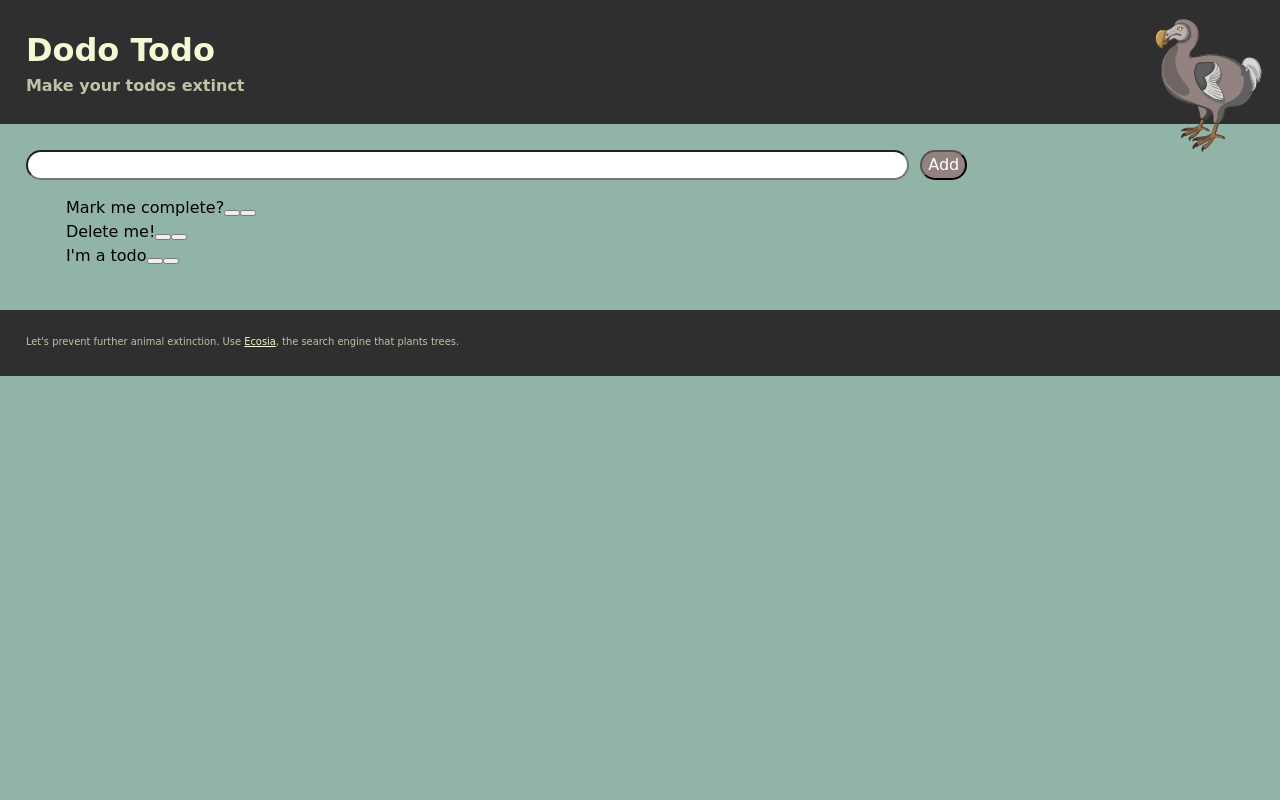
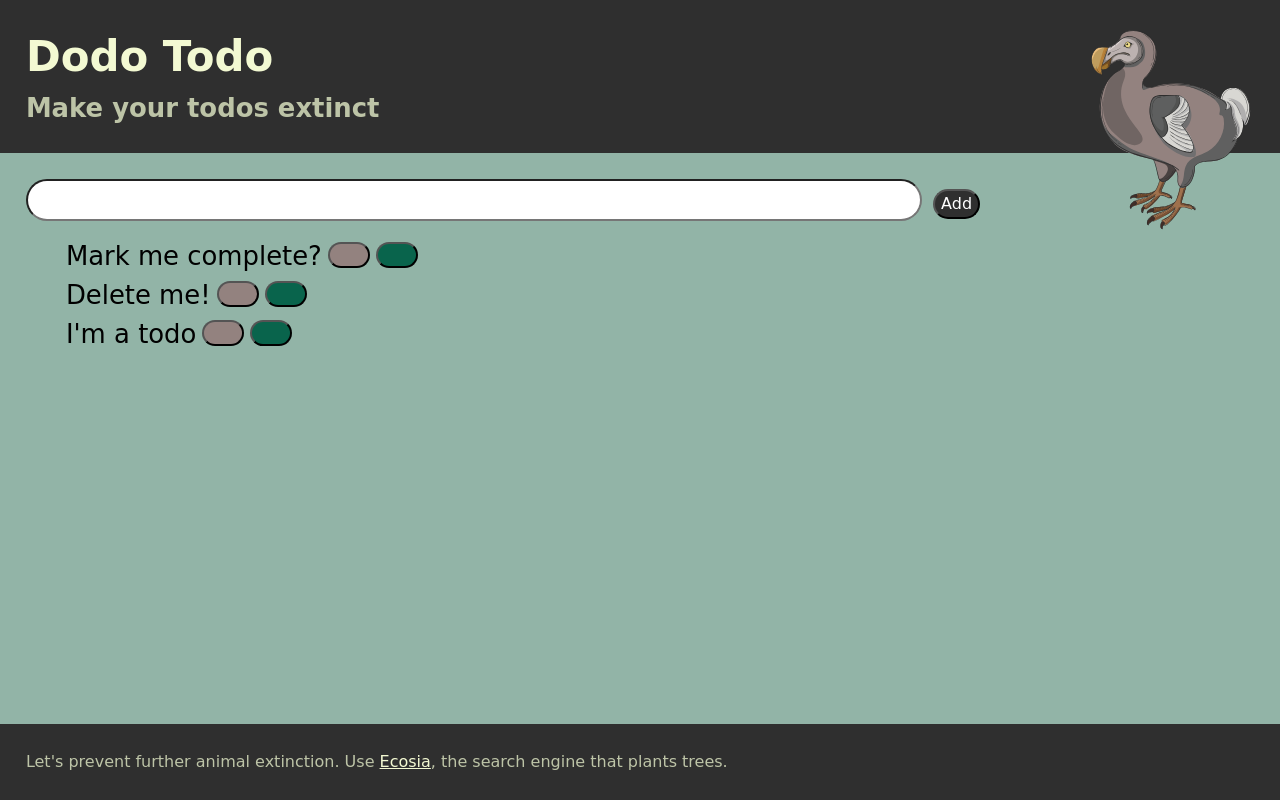
Before and after one commit to fac18/week2-BDIM-fiasco, a website: page index.html in a window 1280 px wide. Drawn offline with Linux system fonts and the light colour scheme; a web font is replaced by a local one.

Commit message:
add styling for buttons and list items
Co-authpred-by: Pat <pat.cichocki.uk@gmail.com>

```diff
--- a/style.css
+++ b/style.css
@@ -5,6 +5,7 @@
   --vanilla: #BDC4A7;
   --jet: #2F2F2F;
   --cadet: #92B4A7;
+  --forest: rgb(9, 100, 76);
 /* spacing variables: golden ratio */
   --space-xs: 0.382rem;
   --space-s: 0.618rem;
@@ -68,12 +69,13 @@ main {
 
 h1 {
   color: var(--golden);
+  font-size: var(--space-xl);
 
 }
 
 h2 {
   color: var(--vanilla);
-  font-size: var(--space-m);
+  font-size: var(--space-l);
 
 }
 
@@ -100,36 +102,77 @@ li {
   padding: var(--space-l);
 }
 
+.footer {
+  position : absolute;
+  bottom : 0;
+  width: 100vw;
+}
+
 .footer > p {
   color: var(--vanilla);
   font-size: var(--space-s);
 }
 
-/* Todo Container */
-.todo-container {
+/* Todo list items */
 
+.todo-list__description {
+  font-size: var(--space-l);
 }
 
 /* Input Box */
 
 .input-box {
   border-radius: var(--space-xl);
-  min-width: 69vw;
+  min-width: 50vw;
+  height: var(--space-xl);
+  margin-left: 0rem;
+  padding: var(--space-s);
+  font-size: var(--space-l);
+  color: var(--forest);
 }
 
-/* Add Button */
+/* Buttons */
 
 .add-button {
+  color: white;
+  background-color: var(--jet);
+  border-radius: var(--space-xl);
+  margin-left: var(--space-xs);
+}
+
+.todo-list__mark {
+  color: white;
+  background-color: var(--forest);
+  border-radius: var(--space-xl);
+  margin-left: var(--space-xs);
+  width: var(--space-xl);
+  height: var(--space-l);
+}
+
+.todo-list__delete {
   color: white;
   background-color: var(--dodo);
   border-radius: var(--space-xl);
   margin-left: var(--space-xs);
-  margin-right:
+  width: var(--space-xl);
+  height: var(--space-l);
 }
 
-/* Mark Todo as Done Button */
+/* Media Queries Tablet & Desktop */
 
-.mark {
+@media (min-width: 768px) {
 
+  .dodologo {
+    width: 10.5rem;
+    right: var(--space-l);
+    top: var(--space-l);
+  }
 
+  .footer > p {
+    font-size: var(--space-m);
+  }
 }
+
+.input-box {
+  min-width: 70vw;
+}
```
